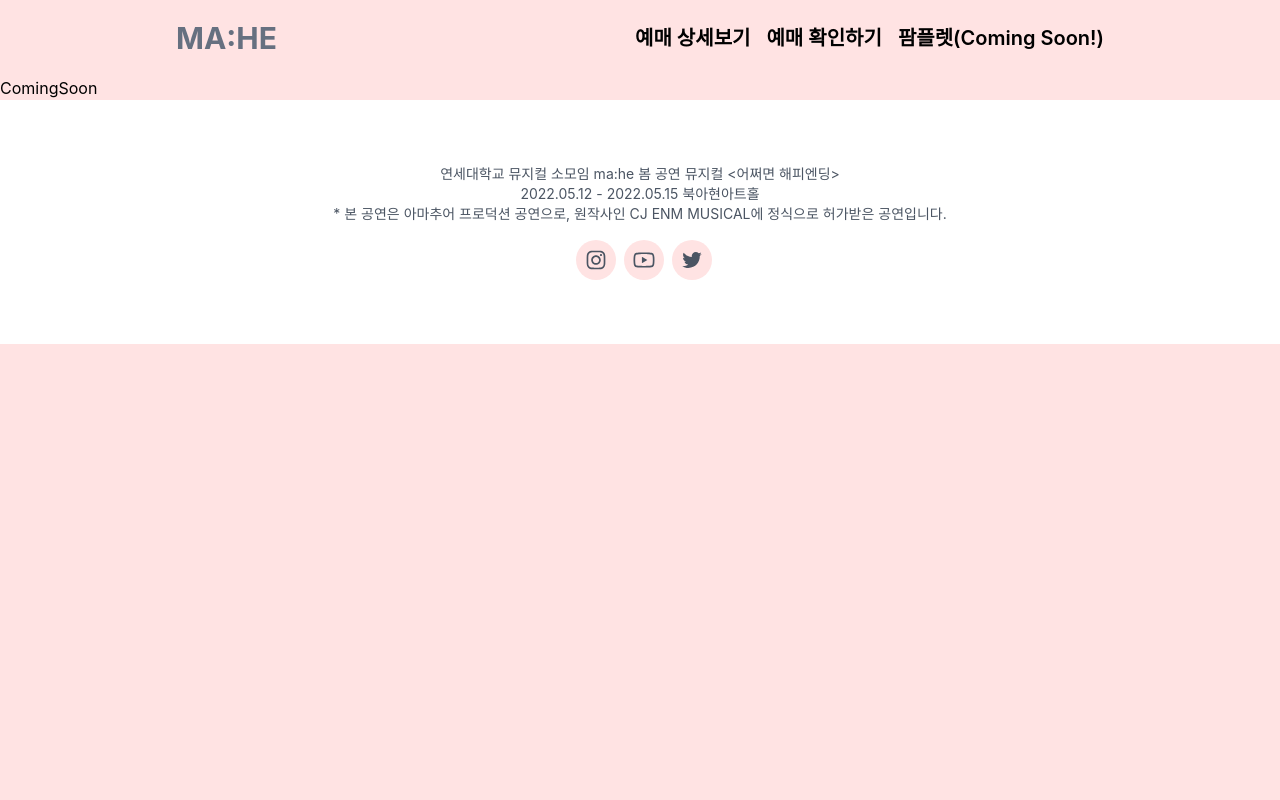
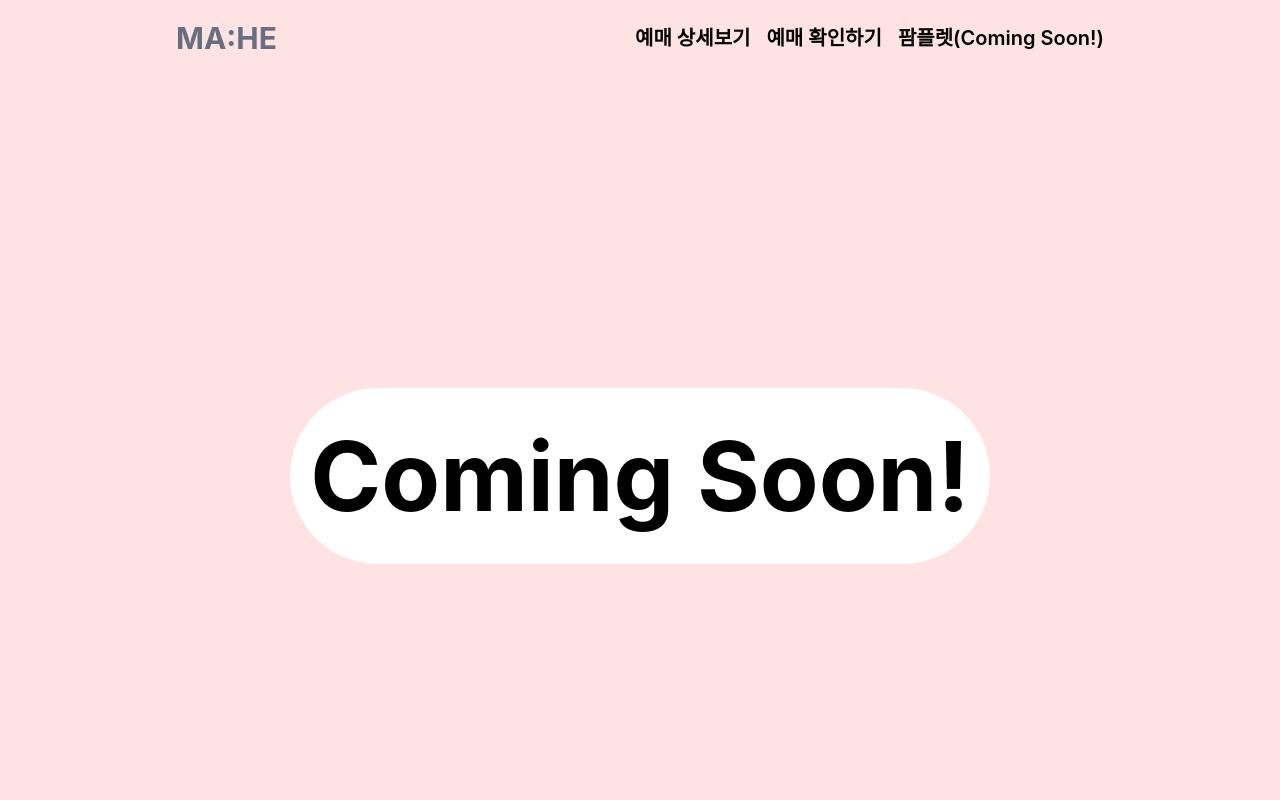
Before and after one commit to CaesiumY/mahe-musical, a Next.js app: page /comingSoon in a window 1280 px wide. Shown: the top 800 px of the page. Built offline with nearby package versions, Linux system fonts and the light colour scheme.

Commit message:
feat: Add comingSoon 페이지 내용 추가

```diff
--- a/src/pages/comingSoon.tsx
+++ b/src/pages/comingSoon.tsx
@@ -1,7 +1,13 @@
 import React from "react";
 
 const ComingSoon = () => {
-  return <div>ComingSoon</div>;
+  return (
+    <section className="flex items-center justify-center h-screen text-center">
+      <div className="text-8xl font-bold rounded-full bg-white px-5 py-10 select-none">
+        Coming Soon!
+      </div>
+    </section>
+  );
 };
 
 export default ComingSoon;
```
